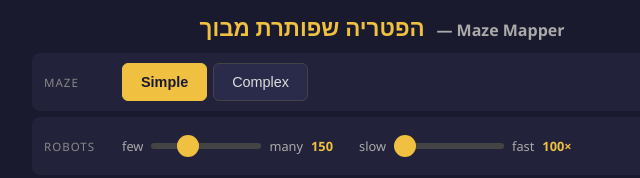
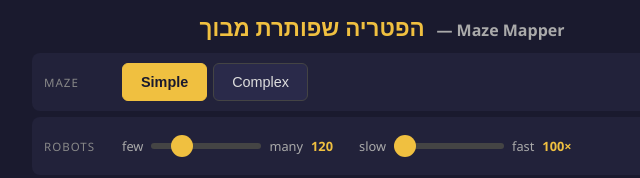
Before and after one commit to nir-ai/maze-mapping, a plain HTML site: page index.html in a window 1280 px wide. Shown: the top 178 px of the page, 258-898 px from the left. Drawn offline with Linux system fonts and the light colour scheme.

Commit message:
Set default robot count to 120
Co-Authored-By: Claude Sonnet 4.6 <noreply@anthropic.com>

```diff
--- a/index.html
+++ b/index.html
@@ -147,9 +147,9 @@
     <div class="ctrl-row-content">
       <div class="slider-group">
         <span>few</span>
-        <input type="range" id="robot-count" min="10" max="500" value="150" oninput="updateRobotLabel()">
+        <input type="range" id="robot-count" min="10" max="500" value="120" oninput="updateRobotLabel()">
         <span>many</span>
-        <span class="slider-val" id="robot-label">150</span>
+        <span class="slider-val" id="robot-label">120</span>
       </div>
       <div class="slider-group">
         <span>slow</span>
```
